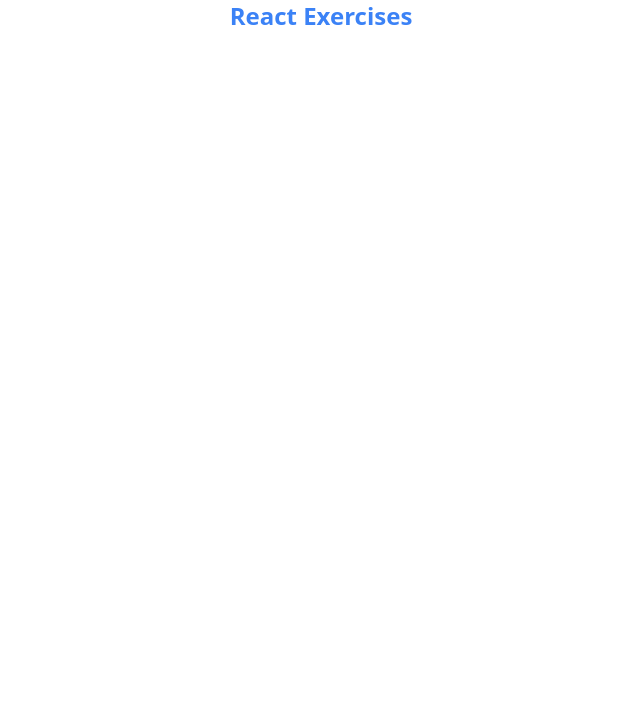
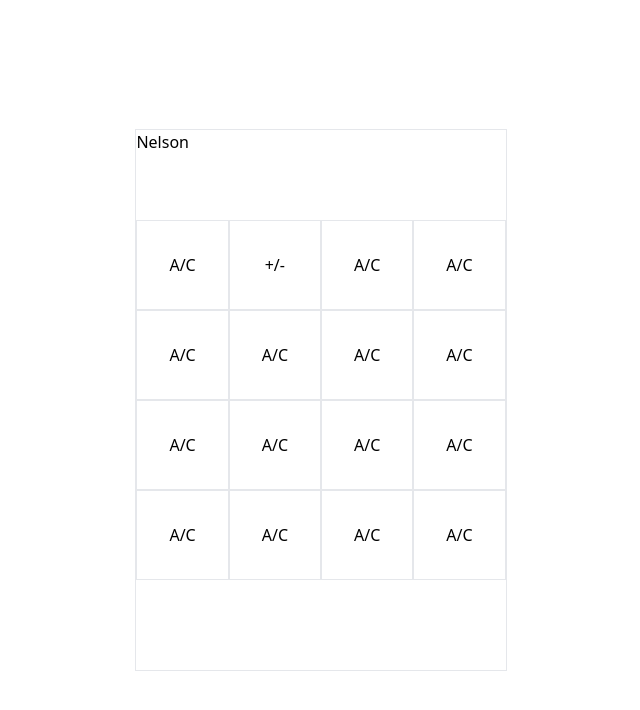
Before and after one commit to NelHim/react-exercises, a React (Create React App) app: page / in a window 1280 px wide. Shown: the top 710 px of the page, without its empty margins (319-959 px from the left). Built offline with nearby package versions, Linux system fonts and the light colour scheme.

Commit message:
Create calculator

```diff
--- a/src/App.js
+++ b/src/App.js
@@ -1,7 +1,25 @@
 function App() {
   return (
-    <div>
-      <h1 className="text-2xl text-blue-500 font-bold text-center">React Exercises</h1>
+    <div className="grid h-screen justify-center items-center">
+      <div className="grid grid-cols-4 grid-rows-6 border">
+          <p className="col-span-4">Nelson</p>
+          <button className="border p-8">A/C</button>
+          <button className="border p-8">+/-</button>
+          <button className="border p-8">A/C</button>
+          <button className="border p-8">A/C</button>
+          <button className="border p-8">A/C</button>
+          <button className="border p-8">A/C</button>
+          <button className="border p-8">A/C</button>
+          <button className="border p-8">A/C</button>
+          <button className="border p-8">A/C</button>
+          <button className="border p-8">A/C</button>
+          <button className="border p-8">A/C</button>
+          <button className="border p-8">A/C</button>
+          <button className="border p-8">A/C</button>
+          <button className="border p-8">A/C</button>
+          <button className="border p-8">A/C</button>
+          <button className="border p-8">A/C</button>
+      </div>
     </div>
   );
 }
```
